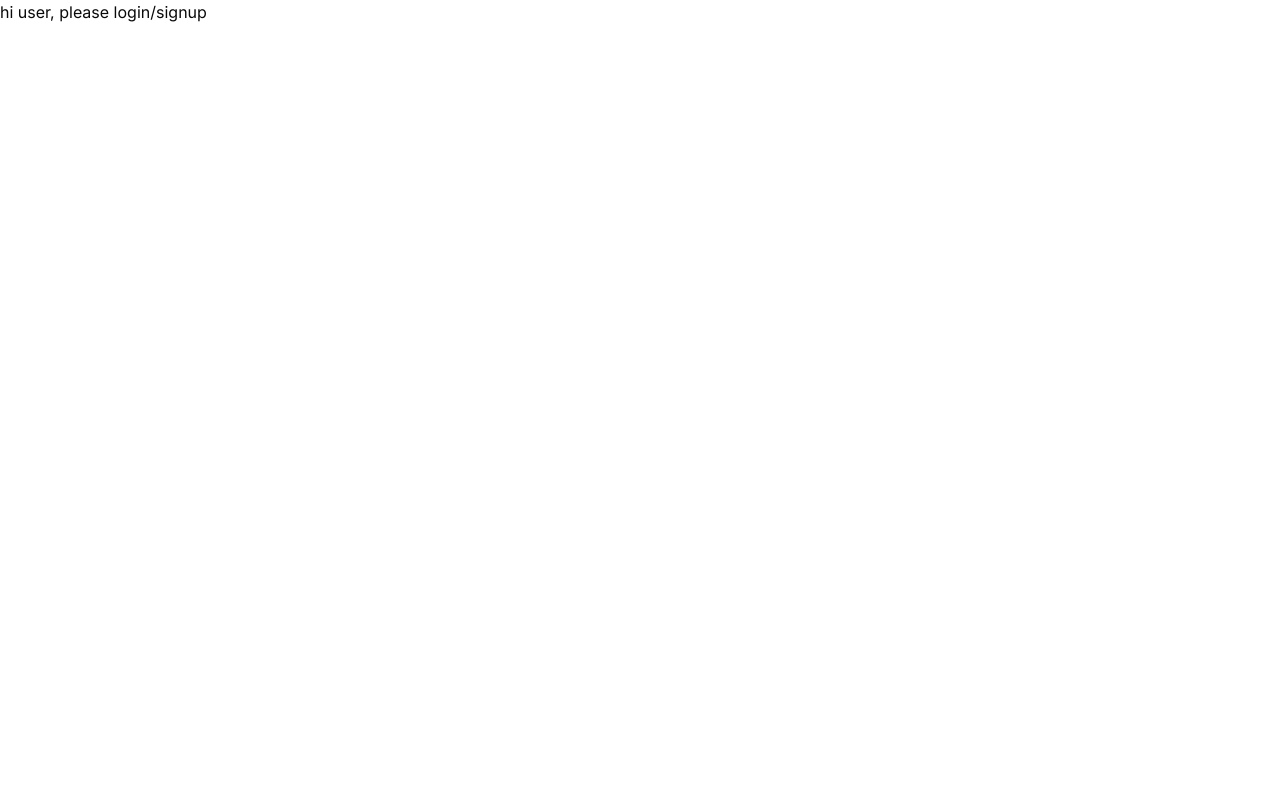
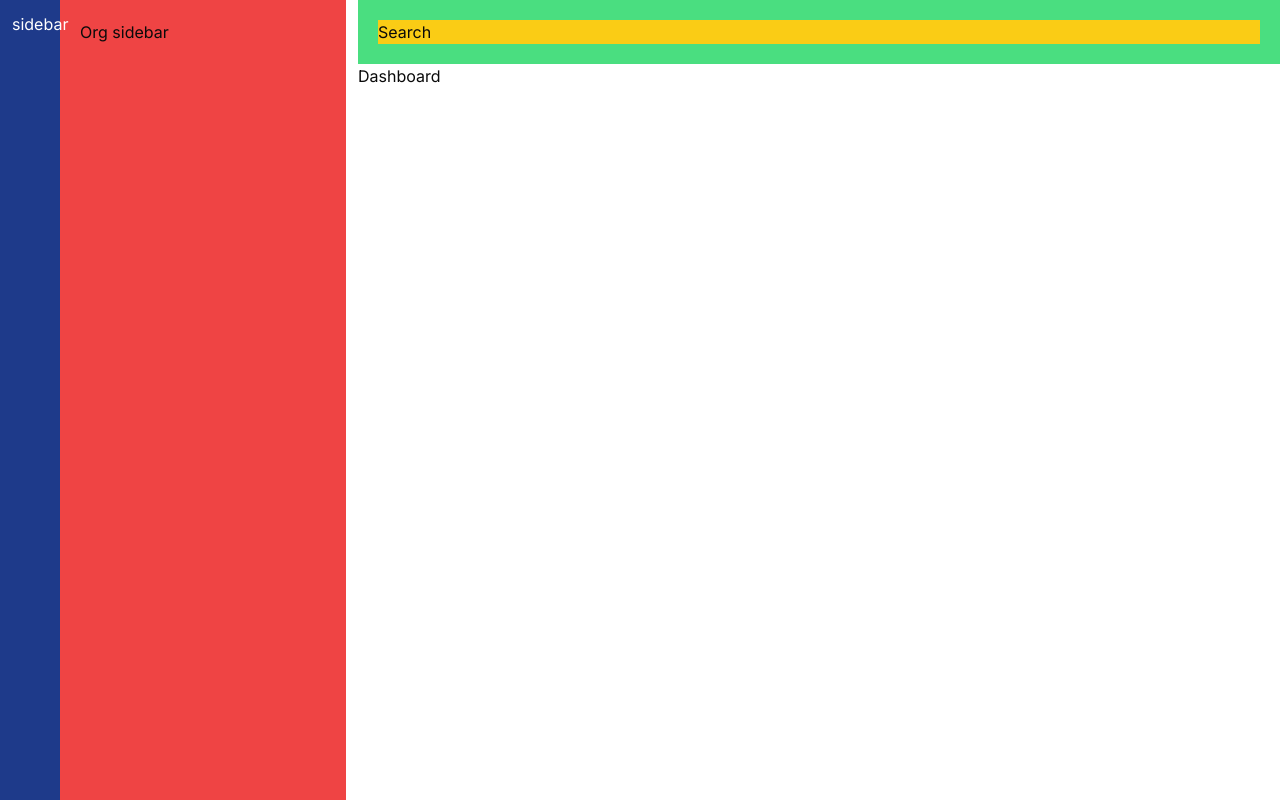
Before and after one commit to Souraevshing/miro-clone, a Next.js app: page / in a window 1280 px wide. Built offline with nearby package versions, Linux system fonts and the light colour scheme; no server answers.

Commit message:
fix conflict, add: sidebar,navbar,org-sidebar

```diff
--- /dev/null
+++ b/app/(dashboard)/_components/navbar/index.tsx
@@ -0,0 +1,17 @@
+"use client";
+
+import { UserButton, useAuth } from "@clerk/nextjs";
+
+const Navbar = () => {
+  const { isSignedIn } = useAuth();
+  return (
+    <>
+      <div className="flex items-center gap-x-4 p-5 bg-green-400">
+        <div className="hidden lg:flex lg:flex-1 bg-yellow-400">Search</div>
+        <UserButton afterSignOutUrl="/" defaultOpen={isSignedIn} />
+      </div>
+    </>
+  );
+};
+
+export default Navbar;
--- /dev/null
+++ b/app/(dashboard)/_components/org-sidebar/index.tsx
@@ -0,0 +1,12 @@
+"use client";
+
+const OrgSidebar = () => {
+  return (
+    <>
+      <div className="hidden lg:flex flex-col space-y-6 w-[286px] pl-5 pt-5 bg-red-500">
+        Org sidebar
+      </div>
+    </>
+  );
+};
+export default OrgSidebar;
--- /dev/null
+++ b/app/(dashboard)/_components/sidebar/index.tsx
@@ -0,0 +1,11 @@
+const Sidebar = () => {
+  return (
+    <>
+      <aside className="fixed z-[1] left-0 bg-blue-900 h-full w-[60px] flex p-3 flex-col gap-y-4 text-white">
+        sidebar
+      </aside>
+    </>
+  );
+};
+
+export default Sidebar;
--- /dev/null
+++ b/app/(dashboard)/layout.tsx
@@ -0,0 +1,34 @@
+import Sidebar from "./_components/sidebar/index";
+import OrgSidebar from "./_components/org-sidebar/index";
+import Navbar from "./_components/navbar";
+
+interface DashboardLayoutProps {
+  children: React.ReactNode;
+}
+
+const DashboardLayout = ({ children }: DashboardLayoutProps) => {
+  return (
+    <>
+      <main className="h-full">
+        {/* sidebar */}
+        <Sidebar />
+
+        <div className="pl-[60px] h-full">
+          <div className="flex gap-x-3 h-full">
+            {/* org sidebar */}
+            <OrgSidebar />
+
+            <div className="h-full flex-1">
+              {/* navbar */}
+              <Navbar />
+
+              {children}
+            </div>
+          </div>
+        </div>
+      </main>
+    </>
+  );
+};
+
+export default DashboardLayout;
--- /dev/null
+++ b/app/(dashboard)/page.tsx
@@ -0,0 +1,9 @@
+const Dashboard = () => {
+  return (
+    <>
+      <p>Dashboard</p>
+    </>
+  );
+};
+
+export default Dashboard;
--- a/app/page.tsx
+++ /dev/null
@@ -1,13 +0,0 @@
-import { Button } from "@/components/ui/button";
-import { UserButton } from "@clerk/nextjs";
-
-export default function Home() {
-  return (
-    <div className="flex flex-col gap-y-4">
-      <div>hi user, please login/signup</div>
-      <div>
-        <UserButton />
-      </div>
-    </div>
-  );
-}
--- a/providers/convex-client-provider.tsx
+++ b/providers/convex-client-provider.tsx
@@ -18,7 +18,7 @@ interface ConvexClientProviderProps {
 const CONVEX_URL = process.env.NEXT_PUBLIC_CONVEX_URL;
 
 //creating convex client provider cor deployment
-const convex = new ConvexReactClient(CONVEX_URL as string, { verbose: true });
+const convex = new ConvexReactClient(CONVEX_URL as string);
 
 //Configure ConvexProviderWithClerk
 
```
Also changed, not shown: app/layout.tsx (+6 -1 lines).
